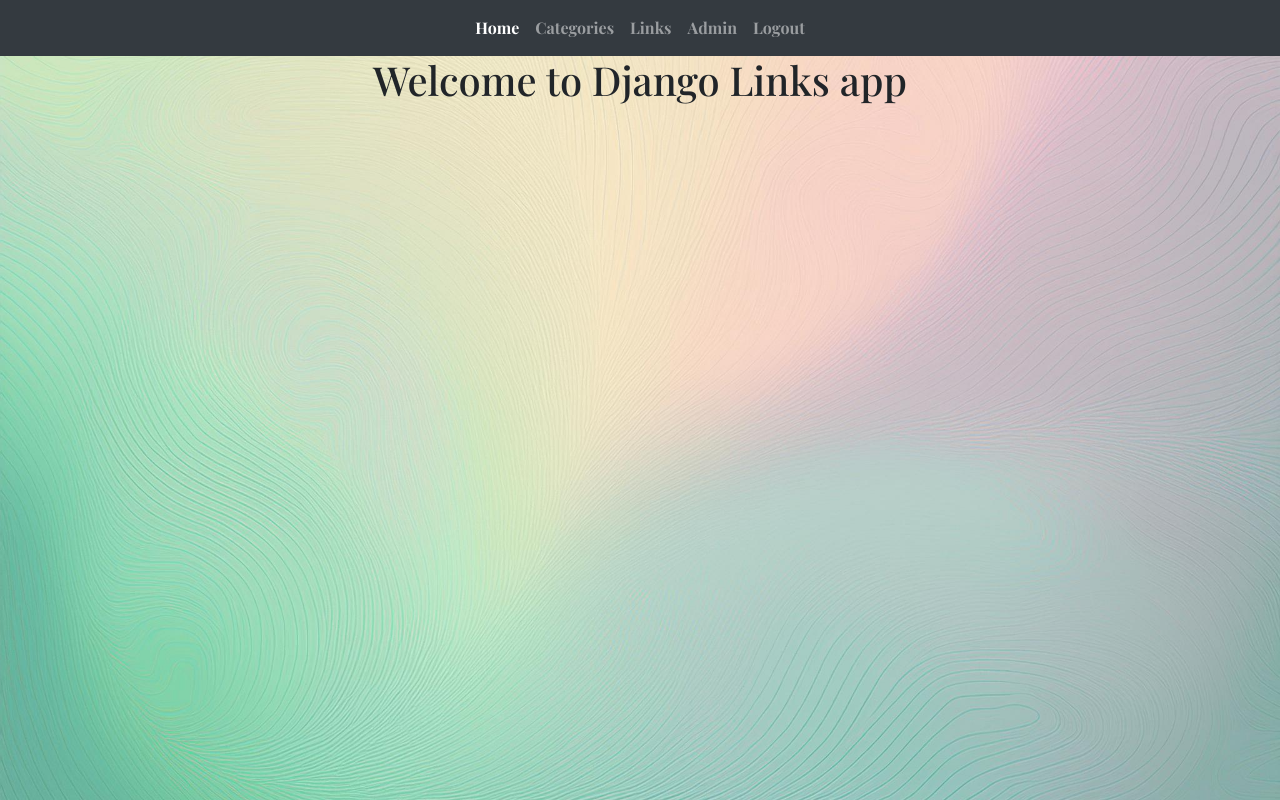
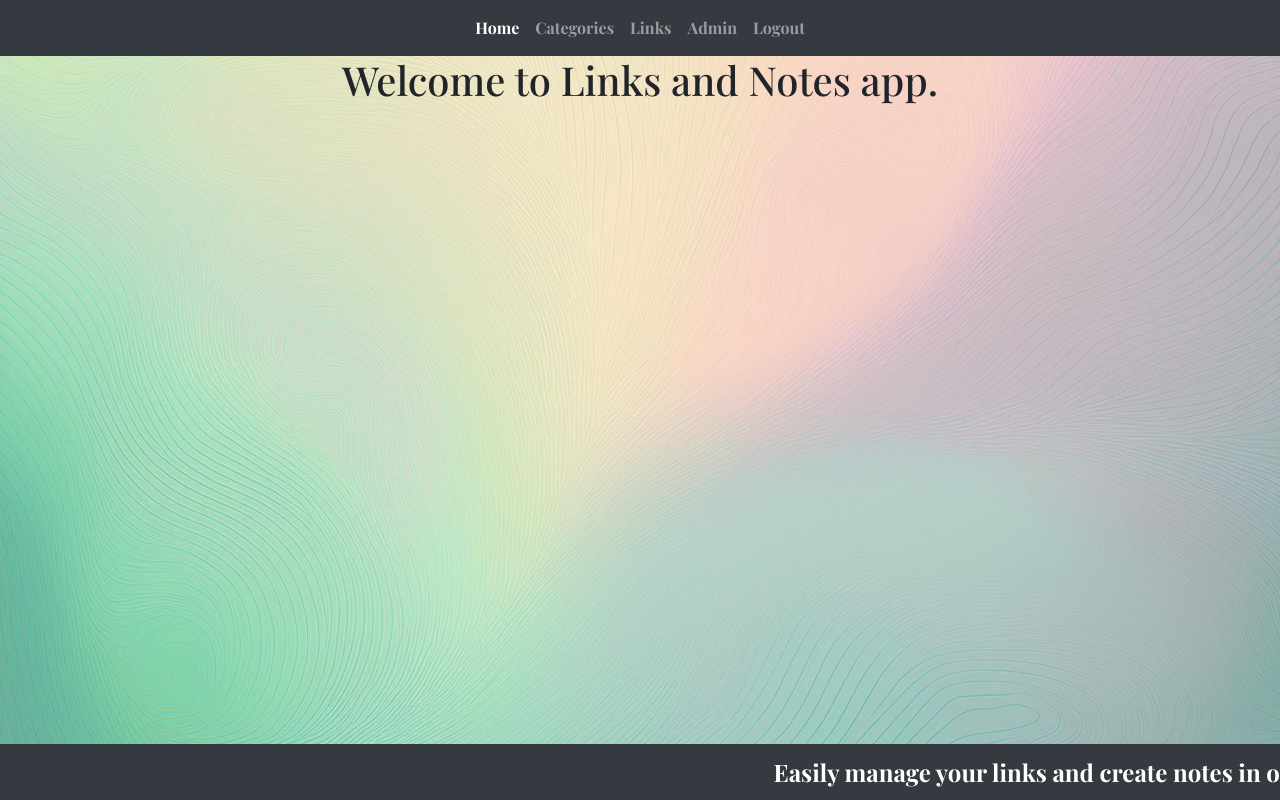
Before and after one commit to Tonifer1/django_links, a Django app: page / in a window 1280 px wide. Run offline with Django 5.2, Linux system fonts and the light colour scheme; some libraries are stand-ins or nearby versions; some web fonts are replaced.

Commit message:
ohjelma tarkistettu

```diff
--- a/app/static/style.css
+++ b/app/static/style.css
@@ -13,3 +13,32 @@
     font-weight: bold;
     font-style: normal;
   }
+
+
+  .footer {
+    position: fixed;
+    bottom: 0;
+    width: 100%;
+    background-color: #343a40; /* Voit muuttaa värin haluamaksesi */
+    padding: 10px 0;
+    font-size: 20px; /* Suurempi fonttikoko */
+    text-align: center;
+    color: white;
+}
+
+.moving-text {
+    font-size: 24px; /* Lisää fontin kokoa */
+    font-weight: bold;
+    white-space: nowrap; /* Estää tekstin katkeamisen */
+    animation: move 20s linear infinite;
+}
+
+/* Lisää hieman tilaa footerin ja sivun sisällön väliin */
+.container {
+    margin-bottom: 60px;
+}
+
+@keyframes move {
+    0% { transform: translateX(100%); }
+    100% { transform: translateX(-100%); }
+}
--- a/app/templates/index.html
+++ b/app/templates/index.html
@@ -57,7 +57,7 @@
         </div>
     </nav>
     <center>
-          <h1 id="welcome-text">Welcome to Django Links app</h1>
+          <h1 id="welcome-text">Welcome to Links and Notes app.</h1>
     </center>
 
     <!-- Keskittää kaiken sisällön, joka tulee laajennetuista sivuista -->
@@ -71,11 +71,19 @@
         </div>
     </div>
 
+    <!-- Footer with moving text (only visible on index.html) -->
+    <div id="footer" class="footer">
+        <div class="moving-text">
+            Easily manage your links and create notes in one place.
+        </div>
+    </div>
+
     <script>
         // Tarkista nykyinen URL
         if (window.location.pathname !== '/') {
             // Piilotta elementin, jos ei olla index-sivulla
             document.getElementById("welcome-text").style.display = "none";
+            document.getElementById("footer").style.display = "none";
         }
     </script>
 </body>
```
